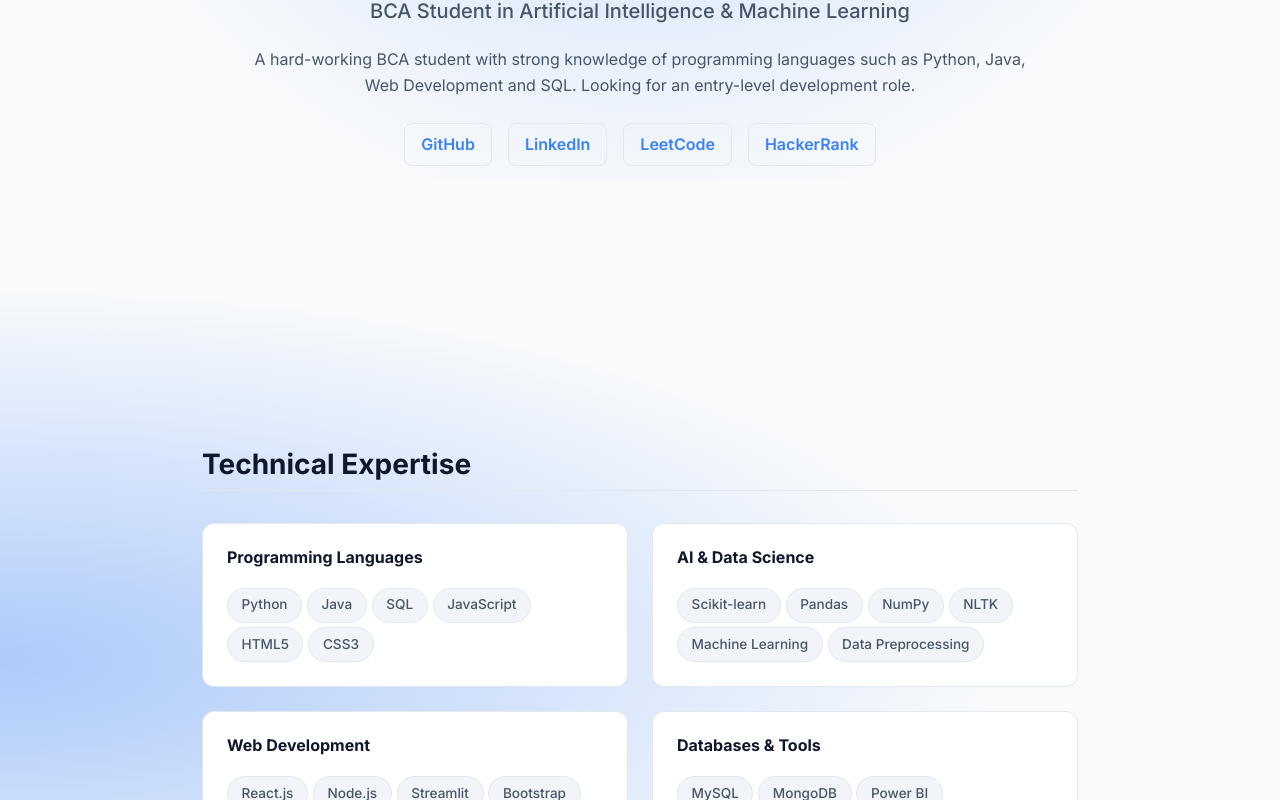
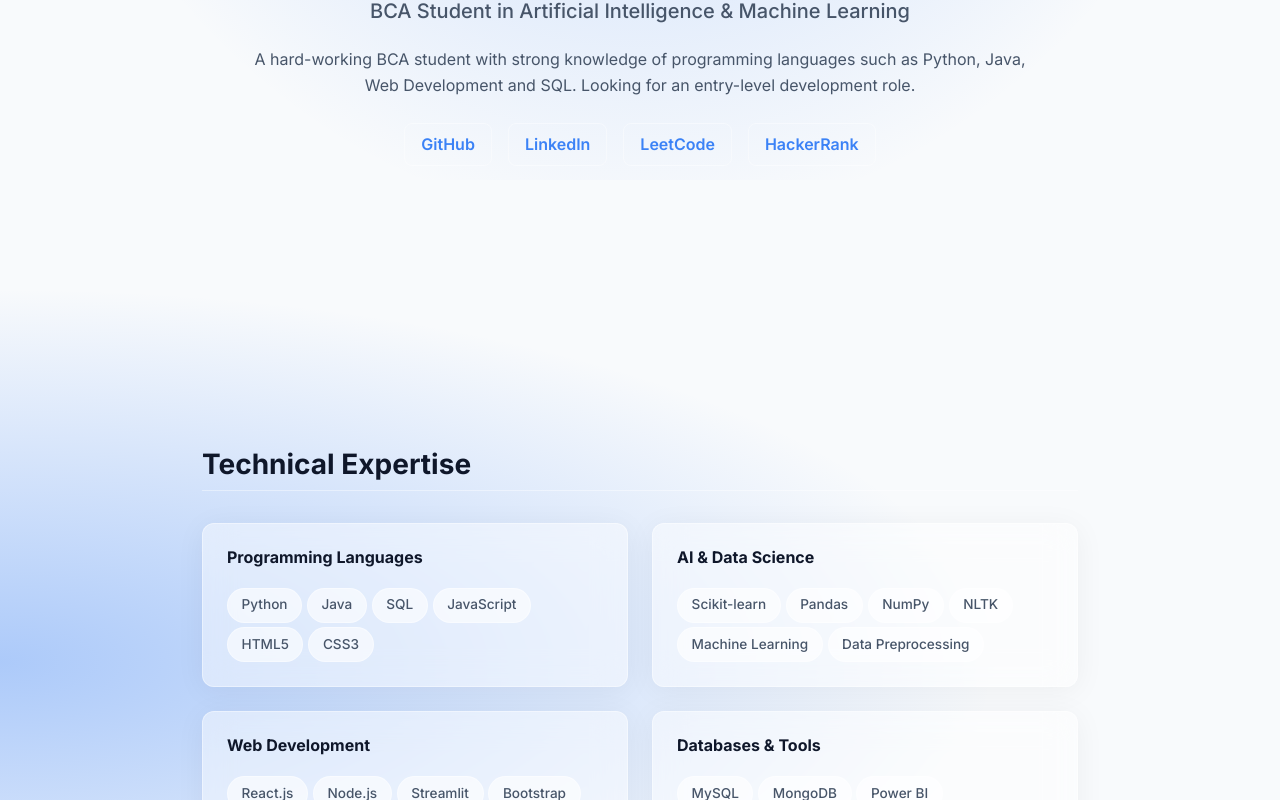
Before and after one commit to sohamsen-exe/WebsitePortfolio, a React (Create React App) app: page / in a window 1280 px wide. Shown: the part 620-1420 px from the top of the page. Built offline with nearby package versions, Linux system fonts and the light colour scheme.

Commit message:
added transparency to box elements

```diff
--- a/src/styles.css
+++ b/src/styles.css
@@ -4,11 +4,12 @@
   --bg-color: #f8fafc;
   --text-primary: #0f172a;
   --text-secondary: #475569;
-  --card-bg: #ffffff;
-  --border-color: #e2e8f0;
+  /* Semi-transparent white for frosted glass */
+  --card-bg: rgba(255, 255, 255, 0.45);
+  /* Subtle glassy border edge */
+  --border-color: rgba(255, 255, 255, 0.4);
   --accent-color: #3b82f6;
-  --badge-bg: #f1f5f9;
-  /* Increased from 0.15 to 0.4 for a highly visible bright blue */
+  --badge-bg: rgba(255, 255, 255, 0.6);
   --top-glow: rgba(59, 130, 246, 0.4);
 }
 
@@ -16,11 +17,12 @@
   --bg-color: #050505;
   --text-primary: #f9fafb;
   --text-secondary: #9ca3af;
-  --card-bg: #121212;
-  --border-color: #262626;
+  /* Semi-transparent dark gray */
+  --card-bg: rgba(18, 18, 18, 0.55);
+  /* Faint, barely-there edge reflection */
+  --border-color: rgba(255, 255, 255, 0.05);
   --accent-color: #3b82f6;
-  --badge-bg: #171717;
-  /* Increased from 0.12 to 0.3 for a strong, deep space blue glow */
+  --badge-bg: rgba(255, 255, 255, 0.05);
   --top-glow: rgba(59, 130, 246, 0.3);
 }
 
@@ -117,6 +119,15 @@ html {
   padding: 1.5rem;
   height: 100%;
   transition: transform 0.2s, border-color 0.2s;
+  background-color: var(--card-bg);
+  border: 1px solid var(--border-color);
+
+  /* Creates the frosted glass blur */
+  backdrop-filter: blur(16px);
+  -webkit-backdrop-filter: blur(16px); /* Safari support */
+
+  /* Adds a soft shadow to lift the glass off the background */
+  box-shadow: 0 4px 30px rgba(0, 0, 0, 0.05);
 }
 .custom-card:hover {
   transform: translateY(-4px);
```
